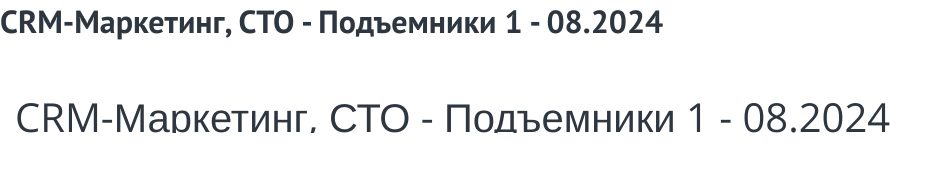
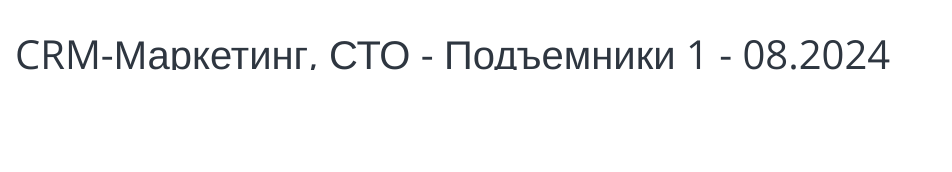
Before and after one commit to am-kalinin/sillan.github.io, a plain HTML site: page index.html in a window 1280 px wide. Shown: the whole page, without its empty margins (0-952 px from the left). Drawn offline with nearby package versions, Linux system fonts and the light colour scheme.

Commit message:
Update index.html

```diff
--- a/index.html
+++ b/index.html
@@ -1,5 +1,3 @@
-<h1><font colog="white">CRM-Маркетинг, СТО - Подъемники 1 - 08.2024</font></h1>
-
 <!--
 	!!!
 	amocrm_period - GET-параметр отвечающий, за выбранный период на рабочем столе в amoCRM
```
